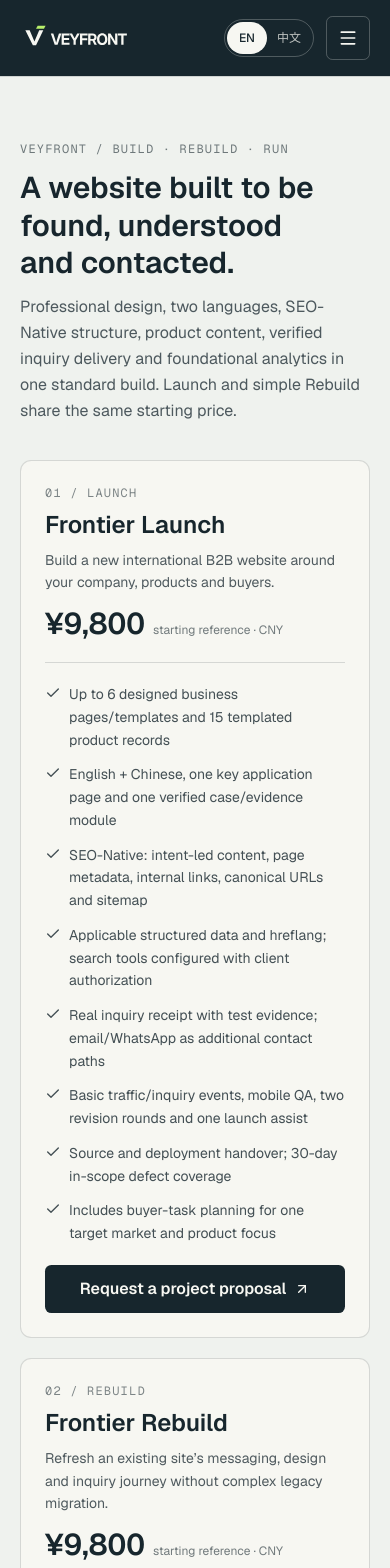
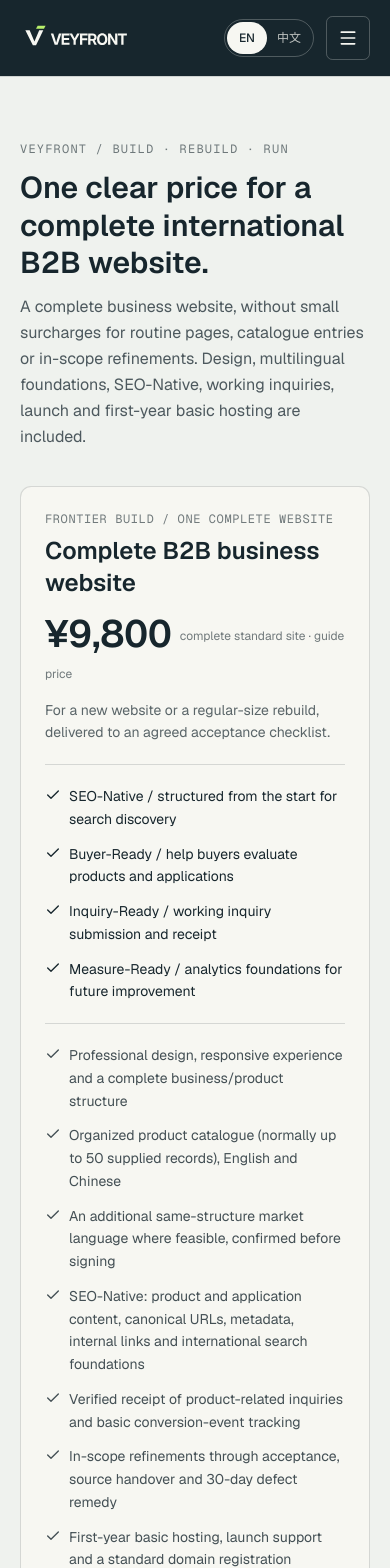
Before and after one commit to gloweaseco-leo/VEYFRONT, a Next.js app: page /pricing in a window 390 px wide. Shown: the top 1568 px of the page. Built offline with nearby package versions, Linux system fonts and the light colour scheme.

Commit message:
feat(w1.6): one-price ¥9800 B2B site, integrated basics, first-year hosting and no micro-addons

```diff
--- a/components/veyfront/commercial-offers.tsx
+++ b/components/veyfront/commercial-offers.tsx
@@ -1,139 +1,104 @@
 'use client'
 
 import Link from 'next/link'
-import { ArrowUpRight, Check } from 'lucide-react'
+import { ArrowUpRight, Check, ShieldCheck } from 'lucide-react'
 import { useLang } from '@/lib/i18n'
 import offers from '@/lib/commercial-offers.json'
 
-const currency = (value: number) => '¥' + value.toLocaleString('en-US')
+const money=(n:number)=>'¥'+n.toLocaleString('en-US')
 
-const additions: Record<string,[string,string]> = {
-  continuity: ['Rebuild 旧站资产迁移增强', 'Rebuild asset continuity upgrade'],
-  buyerContent: ['B2B 采购决策内容增强', 'B2B buyer content enhancement'],
-  page: ['增加一个独立页面或设计模板', 'Additional designed page or template'],
-  records10: ['新增10条同模板产品记录', '10 additional templated product records'],
-  revision: ['增加一轮集中修改', 'Additional consolidated review round'],
-  language: ['新增一种语言版本（起）', 'Additional language version (from)'],
-}
-const core: [string,string][] = [
-  ['最多6类业务页面或设计模板，15条同模板产品记录', 'Up to 6 designed business pages/templates and 15 templated product records'],
-  ['中英文双语，1个重点应用场景，最多1个经核实的案例或证据模块', 'English + Chinese, one key application page and one verified case/evidence module'],
-  ['SEO-Native：搜索意图结构、独立元数据、内部链接、规范网址与站点地图', 'SEO-Native: intent-led content, page metadata, internal links, canonical URLs and sitemap'],
-  ['适用的结构化数据和多语言 hreflang；客户授权后配置搜索工具', 'Applicable structured data and hreflang; search tools configured with client authorization'],
-  ['可追踪的真实询盘表单及接收验证，邮件/WhatsApp 辅助联系', 'Real inquiry receipt with test evidence; email/WhatsApp as additional contact paths'],
-  ['基础访问/询盘事件追踪、手机适配、两轮修改、一次上线协助', 'Basic traffic/inquiry events, mobile QA, two revision rounds and one launch assist'],
-  ['源码与部署资料移交；30天约定范围内的缺陷保障', 'Source and deployment handover; 30-day in-scope defect coverage'],
+const deliverables:[string,string][]=[
+  ['专业视觉及移动端适配，完整企业与产品信息架构','Professional design, responsive experience and a complete business/product structure'],
+  ['常规企业产品目录批量整理（通常最多50条），中英文双语','Organized product catalogue (normally up to 50 supplied records), English and Chinese'],
+  ['可适配时增加一门同结构目标市场语言，签约前确认','An additional same-structure market language where feasible, confirmed before signing'],
+  ['SEO-Native：产品与应用内容、规范网址、元数据、内部链接及国际化搜索基础','SEO-Native: product and application content, canonical URLs, metadata, internal links and international search foundations'],
+  ['产品关联的真实询盘接收验证与基础转化数据追踪','Verified receipt of product-related inquiries and basic conversion-event tracking'],
+  ['约定范围内修改至验收通过，源码交付及30天交付缺陷保障','In-scope refinements through acceptance, source handover and 30-day defect remedy'],
+  ['首年基础托管与上线支持，常规域名首年注册额度内包含','First-year basic hosting, launch support and a standard domain registration allowance'],
 ]
-const exclusions: [string,string][] = [
-  ['不含广告投放、持续 SEO 代运营、保证排名或保证询盘数量', 'No paid ads, ongoing SEO campaigns, guaranteed ranking or lead volume'],
-  ['不含原创3D建模、专业摄影、复杂技术翻译及无限资料整理', 'No custom 3D modeling, photography, specialist translation or unlimited data cleanup'],
-  ['不含在线支付、会员体系、完整 CRM/ERP 或复杂 AI Agent', 'No checkout, membership, full CRM/ERP or complex custom AI agents'],
-  ['域名、托管、软件订阅及第三方模型费用按客户项目书面确认', 'Domain, hosting, subscriptions and third-party model fees are agreed separately'],
+const benefits:[string,string][]=[
+  ['SEO-Native / 从建站开始为搜索发现做好准备','SEO-Native / structured from the start for search discovery'],
+  ['Buyer-Ready / 让采购商更容易理解产品与应用','Buyer-Ready / help buyers evaluate products and applications'],
+  ['Inquiry-Ready / 让客户询盘能够真正送达','Inquiry-Ready / working inquiry submission and receipt'],
+  ['Measure-Ready / 为后续网站优化留下数据基础','Measure-Ready / analytics foundations for future improvement'],
 ]
 
-export function CommercialOffers({detail=false}:{detail?:boolean}) {
-  const {lang} = useLang()
-  const zh = lang === 'zh'
-  const t = (value:[string,string]) => value[zh ? 0 : 1]
-  return (
-    <section id="commercial-offers" aria-labelledby="commercial-offers-title" className="scroll-mt-8 border-t border-ink/15 bg-mist/30 text-ink">
+export function CommercialOffers({detail=false}:{detail?:boolean}){
+ const {lang}=useLang()
+ const zh=lang==='zh'
+ const t=(p:[string,string])=>p[zh?0:1]
+ return <section id="commercial-offers" aria-labelledby="commercial-offers-title" className="scroll-mt-8 border-t border-ink/15 bg-mist/30 text-ink">
   <div className="mx-auto flex max-w-[1440px] flex-col gap-9 px-5 py-16 md:px-10 lg:py-20">
    <div className="max-w-4xl space-y-3">
     <p className="font-mono text-xs uppercase tracking-widest text-ink/60">VEYFRONT / BUILD · REBUILD · RUN</p>
     <h2 id="commercial-offers-title" className="text-balance text-3xl font-semibold leading-tight sm:text-4xl">
-            {zh ? '不仅把网站建好，更让海外买家找得到、看得懂、联系得上。' : 'A website built to be found, understood and contacted.'}
+     {zh?'一个价格，完整建设你的海外 B2B 商业网站。':'One clear price for a complete international B2B website.'}
     </h2>
     <p className="text-base leading-relaxed text-ink/75">
-            {zh ? '专业视觉、双语、原生 SEO、产品展示、真实询盘和基础数据追踪，统一纳入标准建设范围。新建与简单重建同一起价。' : 'Professional design, two languages, SEO-Native structure, product content, verified inquiry delivery and foundational analytics in one standard build. Launch and simple Rebuild share the same starting price.'}
+     {zh?'不靠增加页面、产品条数、修改轮次来层层收费。专业视觉、双语、原生 SEO、真实询盘、上线与首年基础运行，正常企业网站一价包含。':'A complete business website, without small surcharges for routine pages, catalogue entries or in-scope refinements. Design, multilingual foundations, SEO-Native, working inquiries, launch and first-year basic hosting are included.'}
     </p>
    </div>
 
-        <div className="grid gap-5 lg:grid-cols-2">
-          {offers.build.map((item) => (
-            <article key={item.id} className="flex min-w-0 flex-col gap-5 rounded-xl border border-ink/15 bg-ivory p-6">
+   <div className="grid gap-5 lg:grid-cols-[minmax(0,1.16fr)_minmax(0,0.84fr)]">
+    <article className="flex min-w-0 flex-col gap-5 rounded-xl border border-ink/15 bg-ivory p-6 md:p-8">
      <div className="space-y-2">
-                <p className="font-mono text-xs uppercase tracking-widest text-ink/55">{item.id === 'launch' ? '01 / LAUNCH' : '02 / REBUILD'}</p>
-                <h3 className="text-2xl font-semibold">{item.name}</h3>
-                <p className="min-h-11 text-sm leading-relaxed text-ink/75">
-                  {item.id === 'launch'
-                    ? (zh ? '从零创建面向海外买家的商业网站，建立品牌、产品与询盘入口。' : 'Build a new international B2B website around your company, products and buyers.')
-                    : (zh ? '旧站内容不复杂时重新组织页面、视觉与询盘路径；不自动包含复杂资产迁移。' : 'Refresh an existing site’s messaging, design and inquiry journey without complex legacy migration.')}
-                </p>
-                <p className="pt-1 text-3xl font-semibold tabular-nums">{currency(item.price)}
-                  <span className="ml-2 text-xs font-normal text-ink/60">{zh ? '起 · 标准参考价' : 'starting reference · CNY'}</span>
-                </p>
+      <p className="font-mono text-xs uppercase tracking-wider text-ink/60">FRONTIER BUILD / ONE COMPLETE WEBSITE</p>
+      <h3 className="text-2xl font-semibold">{zh?'专业国际化商业网站':'Complete B2B business website'}</h3>
+      <p className="pt-2 text-[38px] font-semibold leading-none tabular-nums sm:text-[44px]">{money(offers.build[0].price)}<span className="ml-2 align-middle text-xs font-normal text-ink/60">{zh?'一站完整建设 · 参考价':'complete standard site · guide price'}</span></p>
+      <p className="text-sm leading-relaxed text-ink/70">{zh?'适用于从零新建或正常规模的旧站升级，均按确认范围完成交付。':'For a new website or a regular-size rebuild, delivered to an agreed acceptance checklist.'}</p>
      </div>
-              <ul className="flex flex-1 flex-col gap-3 border-t border-ink/15 pt-5">
-                {core.map((pair) => <li key={pair[0]} className="flex items-start gap-2 text-sm leading-relaxed text-ink/80"><Check aria-hidden="true" className="mt-0.5 size-4 shrink-0"/><span>{t(pair)}</span></li>)}
-                <li className="flex items-start gap-2 text-sm leading-relaxed text-ink/80">
-                  <Check aria-hidden="true" className="mt-0.5 size-4 shrink-0"/>
-                  <span>{item.id==='rebuild'
-                    ? (zh ? '包含1个已授权旧站的资料与客户路径评估；历史 URL 重定向另选迁移增强' : 'Includes review of one authorized existing site; URL redirects are part of the optional migration upgrade')
-                    : (zh ? '包含1个目标市场与重点产品方向的商业结构梳理' : 'Includes buyer-task planning for one target market and product focus')}</span>
-                </li>
+     <div className="grid gap-3 border-y border-ink/15 py-5 sm:grid-cols-2">
+      {benefits.map(p=><div key={p[0]} className="flex items-start gap-2 text-sm leading-relaxed"><Check aria-hidden="true" className="mt-0.5 size-4 shrink-0"/><span>{t(p)}</span></div>)}
+     </div>
+     <ul className="flex flex-col gap-3">
+      {deliverables.map(p=><li key={p[0]} className="flex items-start gap-2 text-sm leading-relaxed text-ink/80"><Check aria-hidden="true" className="mt-0.5 size-4 shrink-0"/><span>{t(p)}</span></li>)}
      </ul>
-              <Link href={item.url} className="inline-flex min-h-12 items-center justify-center gap-2 rounded-md bg-ink px-5 font-semibold text-ivory">
-                {zh ? '提交网站项目需求' : 'Request a project proposal'} <ArrowUpRight aria-hidden="true" className="size-4"/>
-              </Link>
+     <div className="mt-auto flex flex-wrap gap-3 pt-3">
+      <Link href="/start/launch" className="inline-flex min-h-12 flex-1 items-center justify-center gap-2 rounded-md bg-ink px-5 font-semibold text-ivory">{zh?'新建网站 · 提交需求':'Start a new site'}<ArrowUpRight className="size-4" aria-hidden="true"/></Link>
+      <Link href="/start/rebuild" className="inline-flex min-h-12 flex-1 items-center justify-center rounded-md border border-ink/25 px-5 font-semibold">{zh?'旧站升级 · 提交需求':'Improve my site'}</Link>
+     </div>
     </article>
-          ))}
+    <aside className="flex flex-col gap-5 rounded-xl border border-ink/15 bg-ivory p-6 md:p-8">
+     <div className="space-y-3">
+      <ShieldCheck aria-hidden="true" className="size-7"/>
+      <h3 className="text-xl font-semibold">{zh?'不用担心后续被逐项加价':'No surprise add-on invoices'}</h3>
+      <p className="text-sm leading-relaxed text-ink/75">{zh?'正常网站的页面结构、批量产品录入、约定范围内的合理修改及常规旧站网址衔接，已包含在标准交付内。':'Ordinary site pages, supplied product records, in-scope corrections and a bounded legacy-URL transition are part of the standard work.'}</p>
      </div>
-
-        <div className="grid gap-5 md:grid-cols-2">
-          <article className="flex flex-col gap-3 rounded-xl border border-ink/15 bg-ivory p-6">
-            <p className="font-mono text-xs uppercase tracking-wider text-ink/60">REBUILD / ASSET CONTINUITY</p>
-            <h3 className="text-xl font-semibold">{zh ? '旧站资产迁移增强' : 'Preserve valuable existing site assets'}</h3>
-            <p className="text-2xl font-semibold tabular-nums">{currency(offers.migration.combinedPrice)}<span className="ml-2 text-xs font-normal text-ink/60">{zh ? '起 · 含标准 Rebuild' : 'starting · including base Rebuild'}</span></p>
-            <p className="text-sm leading-relaxed text-ink/75">
-              {zh ? '在标准重建之上增加旧站资产盘点、最多10条重要旧网址映射、适用的永久重定向、上线切换及迁移后核查。限一个有授权且可控制路由的现有网站；复杂 CMS/大规模搬迁另报价。' : 'Adds an authorized asset review, up to 10 priority legacy URL mappings, applicable permanent redirects, cutover checks and post-migration review. One authorized site with editable routing only; complex CMS migrations are separately scoped.'}
-            </p>
-            <p className="text-xs text-ink/65">{zh ? '不承诺迁移后搜索排名不变；旧站没有值得保留的资产时，不必购买本项。' : 'Search rankings cannot be guaranteed. If there is nothing valuable to preserve, this upgrade is unnecessary.'}</p>
-            <Link href="/start/rebuild" className="mt-auto text-sm font-semibold underline underline-offset-4">{zh ? '咨询旧站升级' : 'Discuss a site migration'}</Link>
-          </article>
-          <article className="flex flex-col gap-3 rounded-xl border border-ink/15 bg-ivory p-6">
-            <p className="font-mono text-xs uppercase tracking-wider text-ink/60">BUYER CONTENT / OPTIONAL</p>
-            <h3 className="text-xl font-semibold">{zh ? 'B2B 采购决策内容增强' : 'B2B buyer content enhancement'}</h3>
-            <p className="text-2xl font-semibold tabular-nums">+{currency(offers.contentEnhancement.startingPrice)}<span className="ml-2 text-xs font-normal text-ink/60">{zh ? '起 · 一次性' : 'from · one-time'}</span></p>
-            <p className="text-sm leading-relaxed text-ink/75">
-              {zh ? '围绕一个重点产品系列：采购搜索意图梳理、额外2个应用/比较页面、1份选型指南或采购 FAQ，以及更明确的产品相关询盘字段。客户确认技术事实；非全年 SEO 代运营。' : 'For one product series: buyer-search intent, 2 additional application/comparison pages, one selection guide or procurement FAQ, and more relevant inquiry fields. Client-approved technical facts; not an ongoing SEO campaign.'}
-            </p>
-            <Link href="/contact" className="mt-auto text-sm font-semibold underline underline-offset-4">{zh ? '了解内容增强' : 'Discuss content work'}</Link>
-          </article>
+     <div className="space-y-3 border-t border-ink/15 pt-5">
+      <h3 className="text-xl font-semibold">{zh?'特殊项目，开始前说明':'Special projects are scoped first'}</h3>
+      <p className="text-sm leading-relaxed text-ink/75">{zh?'大型数据库、复杂旧站系统迁移、专业原创3D或定制业务应用，先评估、再书面确认；未经同意不增加费用。':'Large databases, complex legacy-system migrations, original 3D production and bespoke business software are assessed and agreed in writing before work. No added charges without approval.'}</p>
+     </div>
+     <div className="mt-auto space-y-2 border-t border-ink/15 pt-5">
+      <h3 className="font-semibold">{zh?'网站始终属于客户':'You remain in control'}</h3>
+      <p className="text-sm leading-relaxed text-ink/75">{zh?'域名由客户掌控；源码及约定素材随项目移交。首年基础运行包含，第二年是否续费或迁移由客户决定。':'The domain stays under your control, with agreed source and assets handed over. First-year basic hosting is included; renewal or migration is your choice.'}</p>
+     </div>
+    </aside>
    </div>
 
    <div className="flex flex-col gap-4 rounded-xl border border-ink/15 bg-ivory p-6 lg:flex-row lg:items-center lg:justify-between">
-          <div>
-            <h3 className="text-xl font-semibold">Frontier Run · {currency(offers.run.priceYear)}{zh ? '/年' : '/year'}</h3>
-            <p className="mt-2 max-w-3xl text-sm leading-relaxed text-ink/75">
-              {zh ? '可选持续服务：运行监测、月度健康检查、询盘链路检查、技术维护、每月最多1小时小幅内容调整，以及季度搜索与询盘数据回顾。托管非强制，外部费用另计。' : 'Optional care: uptime monitoring, monthly site and inquiry checks, technical upkeep, up to one hour of small content edits monthly, and quarterly search/inquiry reviews. Hosting is optional; external fees are separate.'}
+    <div className="space-y-2">
+     <h3 className="text-xl font-semibold">Frontier Run · {money(offers.run.priceYear)}{zh?'/年':'/year'}</h3>
+     <p className="max-w-3xl text-sm leading-relaxed text-ink/75">{zh?'非必购服务：首年基础运行已经包含；如需持续的内容调整、询盘检查、技术维护及季度搜索和询盘数据回顾，可选择 Run。':'Optional ongoing improvement beyond first-year basic hosting: small content edits, inquiry and technical health checks, and quarterly search/inquiry reviews.'}</p>
+    </div>
+    <Link href="/contact" className="inline-flex min-h-12 shrink-0 items-center justify-center rounded-md border border-ink/25 px-5 font-semibold">{zh?'了解持续运营':'Ask about Run'}</Link>
+   </div>
+
+   <p className="max-w-4xl text-xs leading-relaxed text-ink/65">
+    {zh?'¥9,800 为正常规模项目参考完整价，签约前明确页面结构、原始资料、域名及合理资源用量，确认一次总价。常规域名首年注册限额 ¥150，超出限额或特殊第三方服务提前说明。SEO 为技术与内容基础，不保证搜索排名、流量或成交。':'¥9,800 is an indicative complete-site price for an agreed normal-size project. Scope, source material, fair-use hosting and domain details are confirmed before signing. Standard first-year domain registration allowance: up to ¥150. Exceptional third-party services are disclosed upfront. SEO foundations do not guarantee ranking, traffic or sales.'}
    </p>
+
+   {detail ? <div className="grid gap-7 border-t border-ink/15 pt-8 md:grid-cols-2">
+    <div className="space-y-3">
+     <h3 className="text-xl font-semibold">{zh?'正常企业站如何验收？':'What makes delivery complete?'}</h3>
+     <p className="text-sm leading-relaxed text-ink/75">{zh?'客户确认商业事实后，依照双方签约前约定的网站结构、产品目录、语言、手机布局、SEO 基础、实际询盘接收及数据事件逐项验收；约定范围内缺陷和合理修正不额外收费。':'Acceptance checks the agreed site structure, verified source materials, languages, mobile layouts, SEO foundations, actual inquiry receipt and analytics events. In-scope corrections do not incur extra charges.'}</p>
+     <p className="text-sm leading-relaxed text-ink/75">{zh?'标准产品目录适用于结构清晰、可批量整理的客户资料，通常最多50条；同结构第三语言需评估术语、字体和排版支持。':'A normal structured catalogue generally covers up to 50 supplied records. A third same-structure language is considered where terminology and layout support are verified before signing.'}</p>
     </div>
-          <Link href="/contact" className="inline-flex min-h-12 shrink-0 items-center justify-center rounded-md border border-ink/25 px-5 font-semibold">{zh ? '咨询网站持续运营' : 'Ask about ongoing care'}</Link>
+    <div className="space-y-3">
+     <h3 className="text-xl font-semibold">{zh?'首年之后怎么办？':'What happens after year one?'}</h3>
+     <p className="text-sm leading-relaxed text-ink/75">{zh?'首年基础托管、HTTPS、基础运行检查及标准域名注册额度包含在建设服务中。续费方案与金额应在签约前明确；不购买 Frontier Run 也不会影响客户对域名和源码的所有权。':'First-year basic commercial hosting, HTTPS, baseline health checks and the agreed domain allowance are included. Any renewal fee and terms are disclosed before signing. Frontier Run is never required to retain your domain or source.'}</p>
+     <p className="text-sm leading-relaxed text-ink/75">{zh?'旧站升级包含合理重要网址映射与上线切换核查；复杂 CMS、权限受限平台及大量历史资产迁移需要单独规划。':'Ordinary rebuilds include a bounded priority-URL map and cutover check. Complex CMS, restricted platforms and large historical migrations require separate planning.'}</p>
     </div>
-        <p className="max-w-4xl text-xs leading-relaxed text-ink/65">
-          {zh ? '以上为有明确范围的服务参考价。最终内容、税费、交付时间与第三方费用以书面报价和合同为准。SEO-Native 指搜索技术与内容基础，不保证搜索收录、排名、流量或询盘数量。' : 'Starting prices are indicative and subject to written scope, tax and vendor terms. SEO-Native is a technical/content foundation, not a guarantee of indexing, rankings, traffic or inquiry volume. No guaranteed search rankings, inquiry volume or sales.'}
-        </p>
-        {detail ? <div className="grid gap-8 border-t border-ink/15 pt-8 lg:grid-cols-2">
-          <div>
-            <h3 className="text-xl font-semibold">{zh ? '其他标准增项' : 'Other scoped add-ons'}</h3>
-            <ul className="mt-4 divide-y divide-ink/15 border-y border-ink/15">
-              {offers.addons.filter(a=>!['continuity','buyerContent'].includes(a.id)).map(a=><li key={a.id} className="flex justify-between gap-3 py-3 text-sm"><span>{t(additions[a.id])}</span><span className="shrink-0 font-mono">{currency(a.price)}{a.id === 'language' ? '+' : ''}</span></li>)}
-            </ul>
-          </div>
-          <div>
-            <h3 className="text-xl font-semibold">{zh ? '标准范围不包含' : 'Not included by default'}</h3>
-            <ul className="mt-4 divide-y divide-ink/15 border-y border-ink/15">
-              {exclusions.map(pair=><li key={pair[0]} className="py-3 text-sm leading-relaxed text-ink/75">{t(pair)}</li>)}
-            </ul>
-          </div>
-          <div className="lg:col-span-2">
-            <h3 className="text-xl font-semibold">{zh ? '交付与验收' : 'Delivery and acceptance'}</h3>
-            <p className="mt-3 max-w-4xl text-sm leading-relaxed text-ink/75">
-              {zh ? '客户确认资料事实和发布授权；交付时对照页面清单、双语、手机布局、SEO 基础、真实询盘保存与通知、数据事件、源码及上线资料逐项验收。付款节点及售后以签署合同约定。' : 'Customer-confirmed business facts and permissions come first. Acceptance checks pages, two languages, mobile layouts, SEO baseline, real inquiry storage/notification, analytics events and source handover. Payment milestones and support terms are confirmed in the signed agreement.'}
-            </p>
-          </div>
-        </div> : <Link href="/pricing" className="w-fit text-sm font-semibold underline underline-offset-4">{zh ? '查看完整服务范围与增项' : 'See full scope and add-ons'}</Link>}
+   </div> : <Link href="/pricing" className="w-fit text-sm font-semibold underline underline-offset-4">{zh?'查看完整服务说明':'See the complete service scope'}</Link>}
   </div>
  </section>
-  )
 }
--- a/lib/commercial-offers.json
+++ b/lib/commercial-offers.json
@@ -1,6 +1,6 @@
 {
-  "version": "W1.5-preview-2026-11-02",
-  "status": "PENDING_COMMERCIAL_LEGAL_TAX_COST_APPROVAL",
+  "version": "W1.6-one-price-preview-2026-11-02",
+  "status": "PENDING_COMMERCIAL_LEGAL_TAX_COST_HOSTING_APPROVAL",
   "currency": "CNY",
   "build": [
     {
@@ -8,16 +8,16 @@
       "name": "Frontier Launch",
       "price": 9800,
       "url": "/start/launch",
-      "pages": 6,
-      "records": 15,
-      "cases": 1,
-      "languages": 2,
-      "revisions": 2,
+      "internalDesignPatterns": 6,
+      "standardProductRecords": 50,
+      "verifiedCaseOrEvidenceModules": 1,
+      "baselineLanguages": [
+        "en",
+        "zh-CN"
+      ],
+      "conditionalThirdLanguage": true,
+      "revisionPolicy": "IN_SCOPE_UNTIL_ACCEPTANCE",
       "warrantyDays": 30,
-      "deliveryDays": [
-        15,
-        25
-      ],
       "redirects": 0
     },
     {
@@ -25,81 +25,52 @@
       "name": "Frontier Rebuild",
       "price": 9800,
       "url": "/start/rebuild",
-      "pages": 6,
-      "records": 15,
-      "cases": 1,
-      "languages": 2,
-      "revisions": 2,
+      "internalDesignPatterns": 6,
+      "standardProductRecords": 50,
+      "verifiedCaseOrEvidenceModules": 1,
+      "baselineLanguages": [
+        "en",
+        "zh-CN"
+      ],
+      "conditionalThirdLanguage": true,
+      "revisionPolicy": "IN_SCOPE_UNTIL_ACCEPTANCE",
       "warrantyDays": 30,
-      "deliveryDays": [
-        15,
-        25
-      ],
-      "redirects": 0
+      "redirects": 10
     }
   ],
-  "migration": {
-    "name": "Rebuild Asset Continuity",
-    "additionalPrice": 3000,
-    "combinedPrice": 12800,
-    "maxRedirects": 10,
-    "siteScope": "One authorized public website; accessible route control; no complex CMS migration"
+  "standard": {
+    "normalBusinessSiteIncluded": true,
+    "marketFocus": 1,
+    "applicationTopics": 2,
+    "verifiedSourceMaterialRequired": true,
+    "SEO_Native": true,
+    "realLeadPersistenceAndReceipt": true,
+    "leadNotificationVerification": true,
+    "analyticsAndInquiryEvents": true,
+    "mobileAcceptance": true,
+    "sourceHandover": true,
+    "firstYearBasicHostingIncluded": true,
+    "hostingMonths": 12,
+    "domainYearOneRegistrationBudgetCNY": 150,
+    "clientControlsDomain": true,
+    "standardProductRecords": 50,
+    "thirdLanguageRequiresSameStructureAndCapabilityReview": true,
+    "revisionsWithinApprovedScopeIncluded": true,
+    "changeOrderOnlyForDifferentProjectScope": true
   },
-  "contentEnhancement": {
-    "name": "B2B Buyer Content",
-    "startingPrice": 5000,
-    "extraApplicationPages": 2,
-    "focusSeries": 1,
-    "selectionGuide": 1
-  },
-  "standard": {
-    "marketFocus": 1,
-    "applicationPages": 1,
-    "languageCodes": [
-      "en",
-      "zh-CN"
-    ],
-    "buyerIntentOutline": 1,
-    "technicalSeo": true,
-    "searchConsoleAuthorization": true,
-    "sourceVerifiedFacts": true,
-    "measuredInquiry": true,
-    "analyticsSetup": true,
-    "sourceHandover": true
-  },
+  "specialProjects": "BESPOKE_PRE_AGREED_ONLY_NO_MICRO_ADDONS",
   "run": {
     "priceYear": 6800,
+    "optional": true,
     "contentHoursPerMonth": 1,
     "quarterlyReviewCount": 4,
     "criticalFirstResponseWorkHours": 4,
     "standardFirstResponseWorkDays": 1
   },
-  "addons": [
-    {
-      "id": "page",
-      "price": 1800
-    },
-    {
-      "id": "records10",
-      "price": 1200
-    },
-    {
-      "id": "revision",
-      "price": 2000
-    },
-    {
-      "id": "continuity",
-      "price": 3000
-    },
-    {
-      "id": "buyerContent",
-      "price": 5000
-    },
-    {
-      "id": "language",
-      "price": 6800
-    }
-  ],
+  "hostingRenewal": {
+    "targetAnnualPriceCNY": 980,
+    "status": "COST_VALIDATION_REQUIRED_NOT_CUSTOMER_OFFER"
+  },
   "payments": [
     50,
     40,
```
Also changed, not shown: 4 other files (tests, documents, lock files or other folders). Lines whose indentation alone changed are shown as unchanged.
